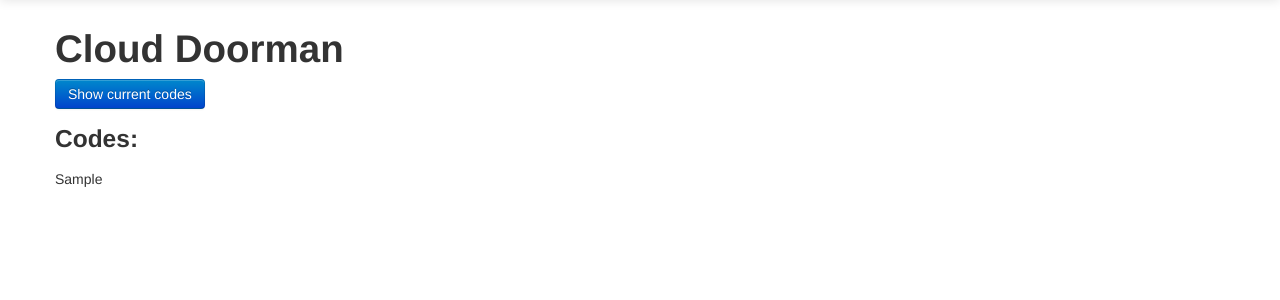
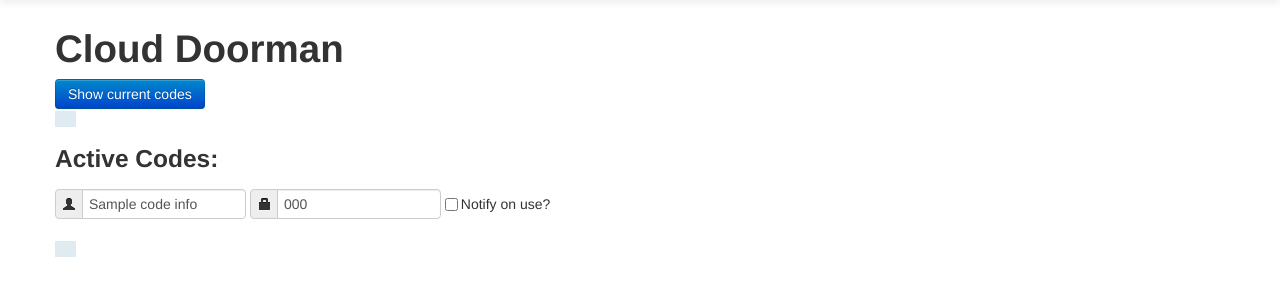
Before and after one commit to dtyler/doorman, a Flask app: template templates/home.html in a window 1280 px wide. Shown: the part 41-341 px from the top of the page. Run offline with Flask 2, Linux system fonts and the light colour scheme; the template is opened without the code that fills it: most values are stand-ins (such as "Sample title", 1, 10 or a date in 2020); parts of the project's set-up code (start-up, migrations or seed data) failed here and were passed over; some libraries are stand-ins or nearby versions.

Commit message:
Basic layout for displaying codes

```diff
--- a/server.py
+++ b/server.py
@@ -1,7 +1,8 @@
 from flask import Flask
 import flask
+import yaml
+import copy
 import urllib2
-import yaml
 from boto.dynamodb2.table import Table
 import boto.dynamodb2
 import xml.etree.cElementTree as etree
@@ -14,7 +15,7 @@ configMap = []
 def hello_world():
     raw_data = fetch_current_config()
 
-    data = { 'key_codes' : raw_data.keys(),
+    data = {
              'action_map': raw_data
            }
     return flask.render_template('home.html', data=data)
@@ -27,9 +28,14 @@ def fetch_current_config(table=None):
     if table == None:
         conn = boto.dynamodb2.connect_to_region(configMap['aws_region'])
         table = Table(u'doorman_keycodes', connection=conn)
-    entryMap = dict()
+    entryMap = []
     for item in table.scan():
-        entryMap[item.get('keycode')] = item.get('action')
+        entryMap.append( {
+                'keycode' : item['keycode'],
+                'action' : item['action'],
+                'name' : item.get('name')
+                })
+    print entryMap
     return entryMap
 
 if __name__ == '__main__':
--- a/static/css/doorman.css
+++ b/static/css/doorman.css
@@ -1,3 +1,8 @@
 .highlight {
     background-color: rgb(224, 234, 241);
 }
+
+#data_container {
+    padding-left: 1.5em;
+    padding-right: 1.5em;
+}
--- a/templates/home.html
+++ b/templates/home.html
@@ -3,7 +3,7 @@
 <html lang="en">
   <head>
     <meta charset="utf-8">
-    <title>Bootstrap, from Twitter</title>
+    <title>Cloud Doorman</title>
     <meta name="viewport" content="width=device-width, initial-scale=1.0">
     <meta name="description" content="">
     <meta name="author" content="">
@@ -57,8 +57,24 @@
       <button id="showHideButton" type="button" class="btn btn-primary" data-toggle="button">Show current codes</button>
       <br/>
       <span id="data_container" class="highlight">
-          <h3>Codes:</h3>
-          <p>{{ data.key_codes }}</p>
+          <h3>Active Codes:</h3>
+          <div>
+              <form class="form-inline">
+              {% for code_info in data.action_map %}
+                  <div class="input-prepend">
+                      <span class="add-on"><i class="icon-user"></i></span>
+                      <input type="text" class="input-medium" placeholder="Name" value="{{ code_info.get('name') }}">
+                  </div>
+                  <div class="input-prepend">
+                      <span class="add-on"><i class="icon-lock"></i></span>
+                      <input type="text" class="input-medium" placeholder="Key code" value="{{ code_info.get('keycode') }}">
+                  </div>
+                  <label class="checkbox">
+                      <input type="checkbox">Notify on use?
+                  </label>
+              {% endfor %}
+              </form>
+          </div>
       </span>
 
     </div> <!-- /container -->
```
